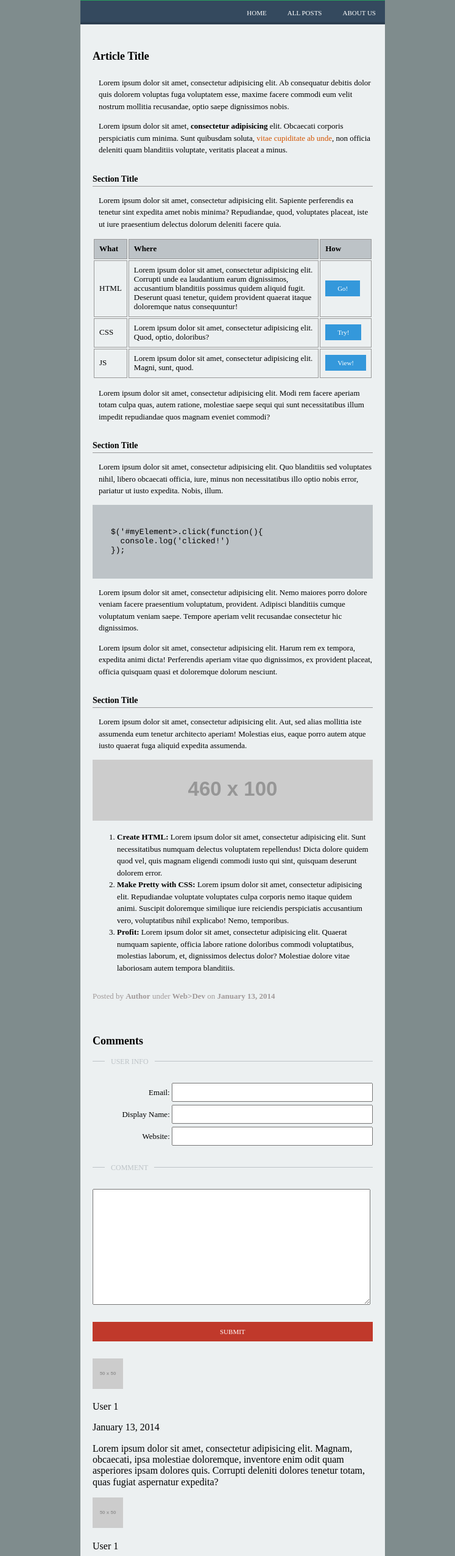
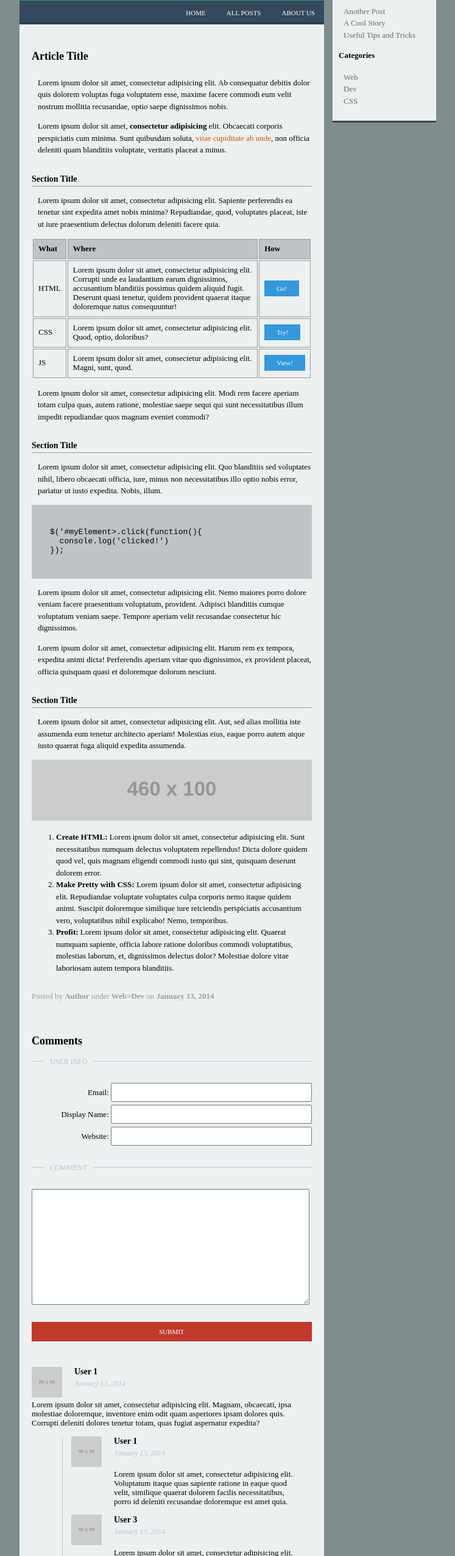
Before and after one commit to katewindy/refactoru-makeitreal, a plain HTML site: page index.html in a window 1280 px wide. Shown: the part 219-2771 px from the top of the page at 61% size, without its empty margins (258-1005 px from the left). Drawn offline with nearby package versions, Linux system fonts and the light colour scheme; placeholder pictures from the web are drawn by us.

Commit message:
Finished comment styling and side navigand side navigation

```diff
--- a/index.html
+++ b/index.html
@@ -10,6 +10,7 @@
 	<!-- container for whole page -->
 	<div class="bgcontainer">
 		<!-- container for centered main content -->
+		<div class="article-nav">
 		<div class="maincontainer">
 			<!-- green header area -->
 			<div class="header">
@@ -135,18 +136,18 @@
 					<div class="user-img">
 				    	<img src="http://placehold.it/50">
 				    </div>
-			    	<div class="commentmade">
-				    	<p class="username">User 1</p>
-				    	<p class="commentdate">January 13, 2014</p>
-				    	<p>Lorem ipsum dolor sit amet, consectetur adipisicing elit. Magnam, obcaecati, ipsa molestiae doloremque, inventore enim odit quam asperiores ipsam dolores quis. Corrupti deleniti dolores tenetur totam, quas fugiat aspernatur expedita?</p>
-
+			    	<div>
+				    	<p class="username commentmade">User 1</p>
+				    	<p class="commentdate commentmade">January 13, 2014</p>
+				    	<p class="comment">Lorem ipsum dolor sit amet, consectetur adipisicing elit. Magnam, obcaecati, ipsa molestiae doloremque, inventore enim odit quam asperiores ipsam dolores quis. Corrupti deleniti dolores tenetur totam, quas fugiat aspernatur expedita?</p>
+						<div class="nested">
 					    	<div class="user-img">
 						    	<img src="http://placehold.it/50">
 						    </div>
 					    	<div class="commentmade">
 						    	<p class="username">User 1</p>
 						    	<p class="commentdate">January 13, 2014</p>
-					    	<p>Lorem ipsum dolor sit amet, consectetur adipisicing elit. Voluptatum itaque quas sapiente ratione in eaque quod velit, similique quaerat dolorem facilis necessitatibus, porro id deleniti recusandae doloremque est amet quia.</p>
+						    	<p class="comment">Lorem ipsum dolor sit amet, consectetur adipisicing elit. Voluptatum itaque quas sapiente ratione in eaque quod velit, similique quaerat dolorem facilis necessitatibus, porro id deleniti recusandae doloremque est amet quia.</p>
 						    </div>
 
 					    	<div class="user-img">
@@ -155,31 +156,39 @@
 					    	<div class="commentmade">
 						    	<p class="username">User 3</p>
 						    	<p class="commentdate">January 13, 2014</p>
-					    	<p>Lorem ipsum dolor sit amet, consectetur adipisicing elit. Pariatur vitae doloribus repudiandae porro, a voluptas libero vel, perspiciatis velit vero totam molestiae excepturi et non eum minus? Velit, deserunt, vitae.</p>
+						    	<p class="comment">Lorem ipsum dolor sit amet, consectetur adipisicing elit. Pariatur vitae doloribus repudiandae porro, a voluptas libero vel, perspiciatis velit vero totam molestiae excepturi et non eum minus? Velit, deserunt, vitae.</p>
+						    </div>
 						</div>
 					</div>
 					<div class="user-img">
 				    	<img src="http://placehold.it/50">
 				    </div>
-			    	<div class="commentmade">
-				    	<p class="username">User 2</p>
-				    	<p class="commentdate">January 13, 2014</p>
-				    	<p>Lorem ipsum dolor sit amet, consectetur adipisicing elit. Vero quidem omnis modi perferendis officiis labore quos a eum accusantium placeat aliquam, ex illo, veritatis ullam dolores saepe esse quibusdam numquam.</p>
+			    	<div>
+				    	<p class="username commentmade">User 2</p>
+				    	<p class="commentdate commentmade">January 13, 2014</p>
+				    	<p class="comment">Lorem ipsum dolor sit amet, consectetur adipisicing elit. Vero quidem omnis modi perferendis officiis labore quos a eum accusantium placeat aliquam, ex illo, veritatis ullam dolores saepe esse quibusdam numquam.</p>
 				    </div>
 				</div>
 			</div>
 			</div>
+
 		<!--  -->
+			<div class="sidebar">
 				<div class="navcontainer">
-			<h4 class="navtitle">Recent Posts</h4>
-			<a href="#" class="navlink">Another Post</a>
-			<a href="#" class="navlink">A Cool Story</a>
-			<a href="#" class="navlink">Useful Tips and Tricks</a>
-			<h4 class="navtitle">Categories</h4>
-			<a href="#" class="navlink">Web</a>
-			<a href="#" class="navlink">Dev</a>
-			<a href="#" class="navlink">CSS</a>
-
+					<h4 class="bold">Recent Posts</h4>
+					<ul>
+						<li><a href="#" class="navlink">Another Post</a></li>
+						<li><a href="#" class="navlink">A Cool Story</a></li>
+						<li><a href="#" class="navlink">Useful Tips and Tricks</a></li>
+					</ul>
+					<h4 class="bold">Categories</h4>
+					<ul>
+						<li><a href="#" class="navlink">Web</a></li>
+						<li><a href="#" class="navlink">Dev</a></li>
+						<li><a href="#" class="navlink">CSS</a></li>
+					</ul>
+				</div>
+			</div>
 		</div>
 	</div>
 
--- a/main.css
+++ b/main.css
@@ -5,14 +5,18 @@
 	padding-bottom: 15px;
 	padding-top: 15px;
 }
-
+.article-nav {
+	width: 700px;
+	position: relative;
+	margin-left: auto;
+	margin-right: auto;
+}
 .maincontainer {
 	position: relative;
 	width:500px;
-	margin-left: auto;
-	margin-right: auto;
 	overflow: auto;
 	background: #ECF0F1;
+	display: inline-block;
 
 
 
@@ -25,9 +29,10 @@
 	background: #2ECC71;
 	border-bottom: 5px solid #28A05E;
 	position: relative;
+}
 
 
-}
+
 
 .pagetitle {
 	font-size: 25px;
@@ -240,27 +245,57 @@
 }
 
 .user-img {
+	float: left;
+	padding: 0px 5px 0px 0px;
+}
+
+.commentmade {
+	margin-left: 70px;
+}
+
+.username {
+	font-size: 14px;
+	font-weight: bold;
+	margin-bottom: -0.5em;
+}
+
+.commentdate {
+	color: #BDC3C7;
+	font-style: italic;
+	font-size: 12px;
+	margin-bottom: 1.7em;
+}
+
+.comment {
+	font-size: 13px;
+}
+
+.nested {
+	border-left: 1px solid #BDC3C7;
+	margin-left: 50px;
+	padding: 0px 20px 0px 14px;
 
 }
 
-.commentmade {
+.sidebar {
+	display: inline-block;
+	vertical-align: 14013%;
+	padding-left: 10px;
+}
+.navcontainer {
+	width: 150px;
+	background: #ECF0F1;
+	border-bottom: 3px solid #444444;
+	padding: 10px;
+	display:inline-block;
+	position: relative;
+	font-size: 13px;
 
 }
 
-.username {
-
-}
-
-.commentdate {
-
-}
-
-.navcontainer {
-	width: 150px;
-	background: #fff;
-	border-bottom: 3px solid #444444;
-	padding: 10px;
-
+.navcontainer ul {
+	list-style-type: none;
+	padding: 0;
 }
 
 .navtitle {
@@ -268,5 +303,10 @@
 }
 
 .navlink {
+	font-size: 13px;
+	margin-left: 8px;
+	text-decoration: none;
+	color: #726666;
+	line-height: 1.5em
 
 }
```
Lines whose indentation alone changed are shown as unchanged.
